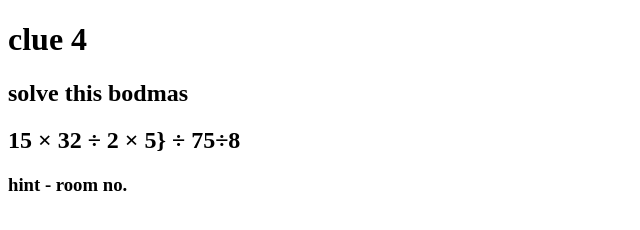
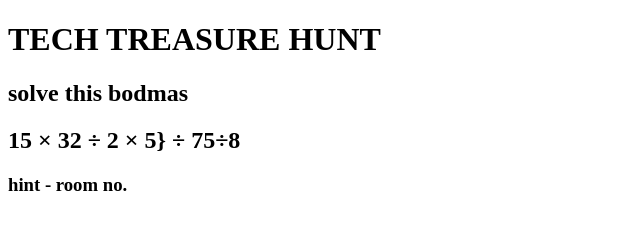
Before and after one commit to Ankitpardhi27/Triangle, a plain HTML site: page index.html in a window 1280 px wide. Shown: the whole page, without its empty margins (0-640 px from the left). Drawn offline with Linux system fonts and the light colour scheme.

Commit message:
Update index.html

```diff
--- a/index.html
+++ b/index.html
@@ -6,7 +6,7 @@
     <title>clue 4</title>
 </head>
 <body>
-    <h1> clue 4 </h1>
+    <h1> TECH TREASURE HUNT </h1>
     <h2> solve this bodmas</h2>
     <h2> 15 × 32 ÷ 2 × 5} ÷ 75÷8 </h2>
     <h3> hint - room no.</h3>
```
